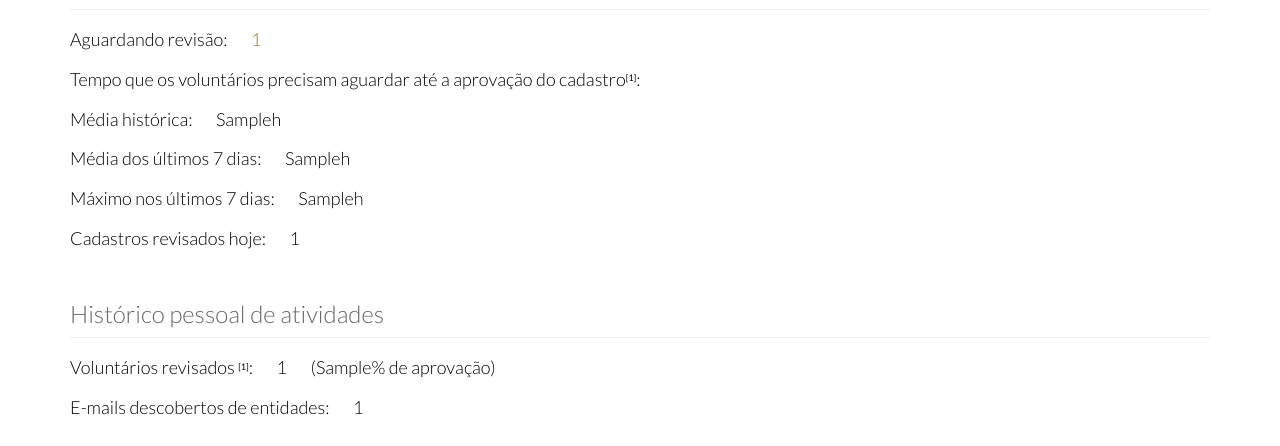
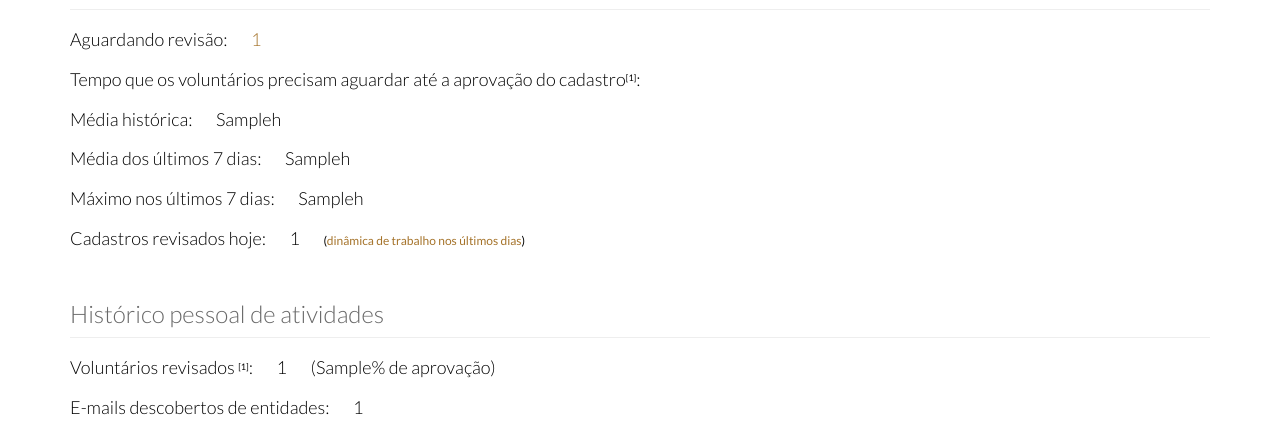
Before and after one commit to regiov/voluntarios, a Django app: template vol/templates/vol/painel.html in a window 1280 px wide. Shown: the part 296-742 px from the top of the page. Run offline with Django 3.2, Linux system fonts and the light colour scheme; the template is opened without the code that fills it: most values are stand-ins (such as "Sample title", 1, 10 or a date in 2020); some libraries are stand-ins or nearby versions.

Commit message:
Acesso liberado à nova página com a dinâmica de trabalho

```diff
--- a/vol/templates/vol/painel.html
+++ b/vol/templates/vol/painel.html
@@ -19,7 +19,7 @@
 
 <h3>Máximo nos últimos 7 dias: <span style="margin-left:20px;">{{ tempo_vol_max_recente }}h</span></h3>
 
-<h3>Cadastros revisados hoje: <span style="margin-left:20px;">{{ total_vol_dia }}</span> {% if user.is_superuser %}<span class="dica" style="margin-left:20px;">(<a href="{% url 'panorama_revisao_voluntarios' %}">dinâmica de trabalho nos últimos dias</a>)</span>{% endif %}</h3>
+<h3>Cadastros revisados hoje: <span style="margin-left:20px;">{{ total_vol_dia }}</span> <span class="dica" style="margin-left:20px;">(<a href="{% url 'panorama_revisao_voluntarios' %}">dinâmica de trabalho nos últimos dias</a>)</span></h3>
 
 <br/>
 
```
